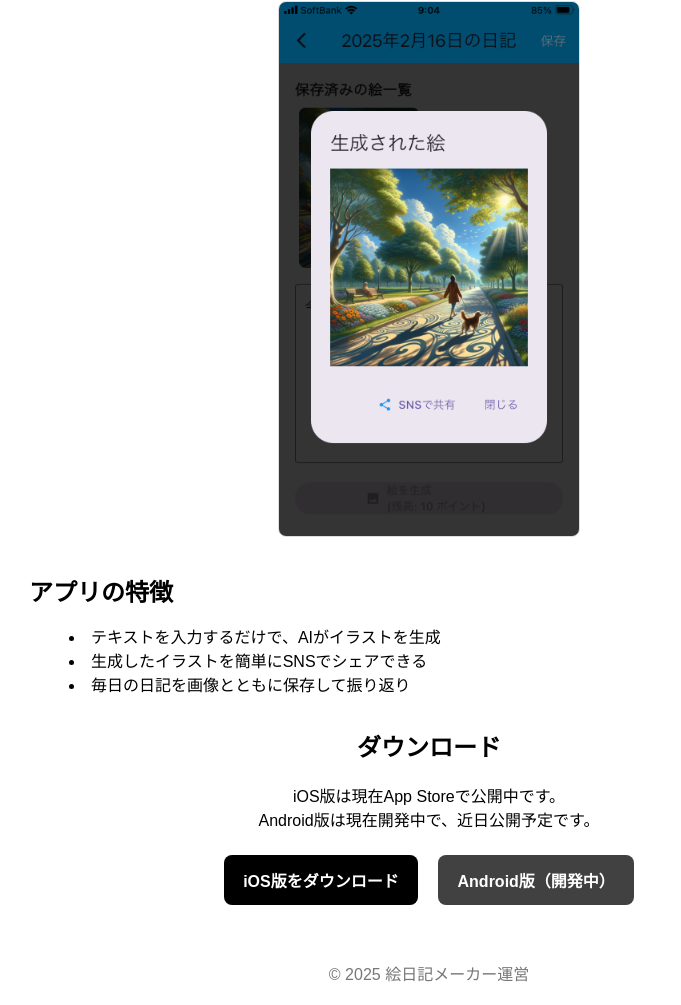
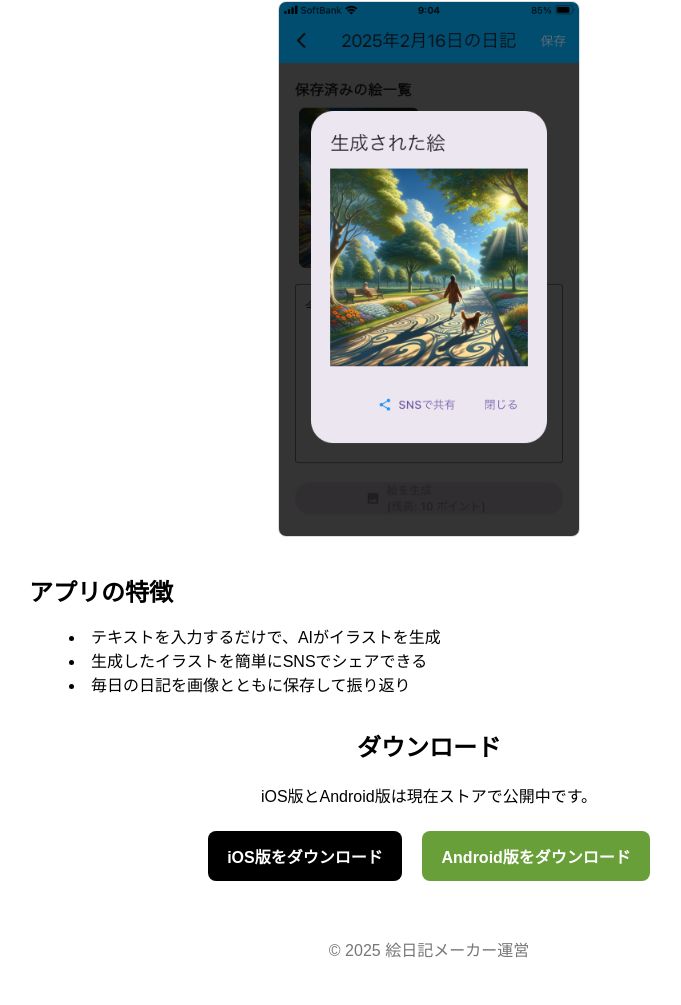
Before and after one commit to fcchi/pic_diary_app_site, a plain HTML site: page index.html in a window 1280 px wide. Shown: the part 122-1127 px from the top of the page, without its empty margins (211-892 px from the left). After the commit the page ends 1103 px from the top, so only its background shows below. Drawn offline with Linux system fonts and the light colour scheme.

Commit message:
20250314

```diff
--- a/index.html
+++ b/index.html
@@ -62,8 +62,8 @@
     }
 
     .play-store-btn {
-      background-color: #414141;
-      color: #a1a1a1;
+      background-color: #689f38;
+      color: #ffffff;
     }
 
     footer {
@@ -98,8 +98,8 @@
       }
 
       .play-store-btn {
-        background-color: #414141;
-        color: #e0e0e0 !important; /* グレーアウト時でも読みやすい色に */
+        background-color: #8bc34a;
+        color: #ffffff !important;
       }
     }
   </style>
@@ -126,17 +126,16 @@
 
     <section class="cta">
       <h2>ダウンロード</h2>
-      <p>iOS版は現在App Storeで公開中です。<br>
-         Android版は現在開発中で、近日公開予定です。</p>
+      <p>iOS版とAndroid版は現在ストアで公開中です。</p>
 
       <p>
         <a href="https://apps.apple.com/us/app/%E7%B5%B5%E6%97%A5%E8%A8%98%E3%83%A1%E3%83%BC%E3%82%AB%E3%83%BC/id6741065694"
            class="store-link app-store-btn">
           iOS版をダウンロード
         </a>
-        <a href="#"
+        <a href="https://play.google.com/store/apps/details?id=com.fcchi.pic_diary_app"
            class="store-link play-store-btn">
-          Android版（開発中）
+          Android版をダウンロード
         </a>
       </p>
     </section>
```
